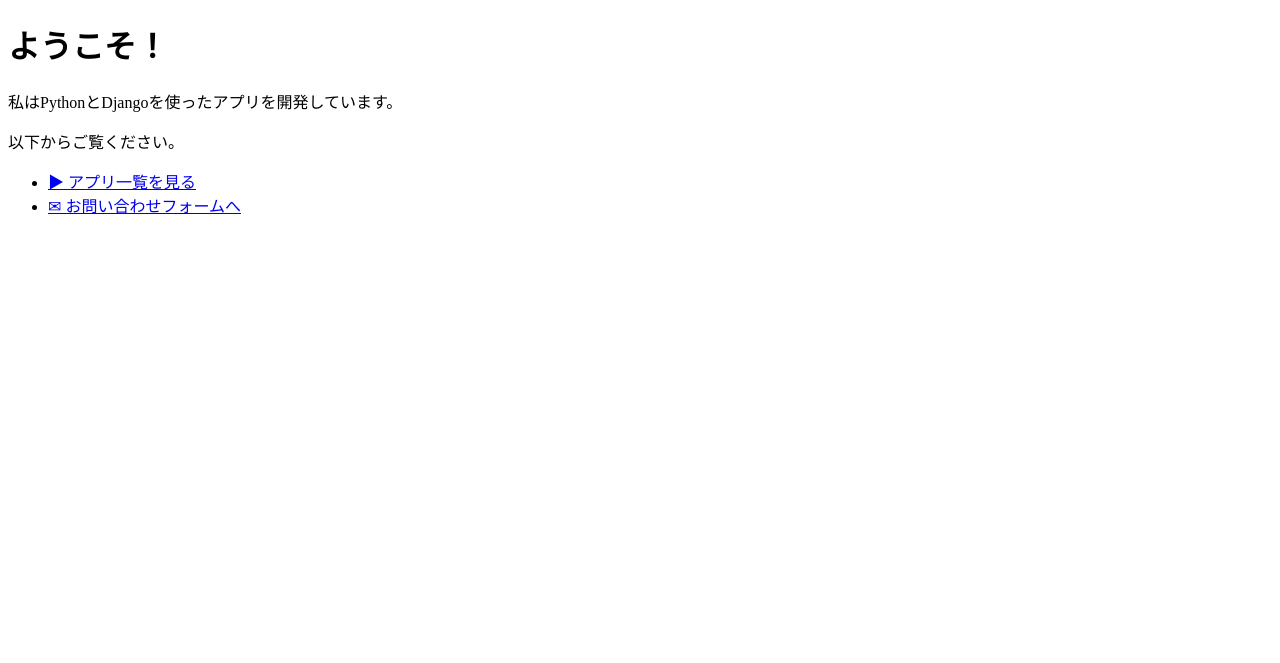
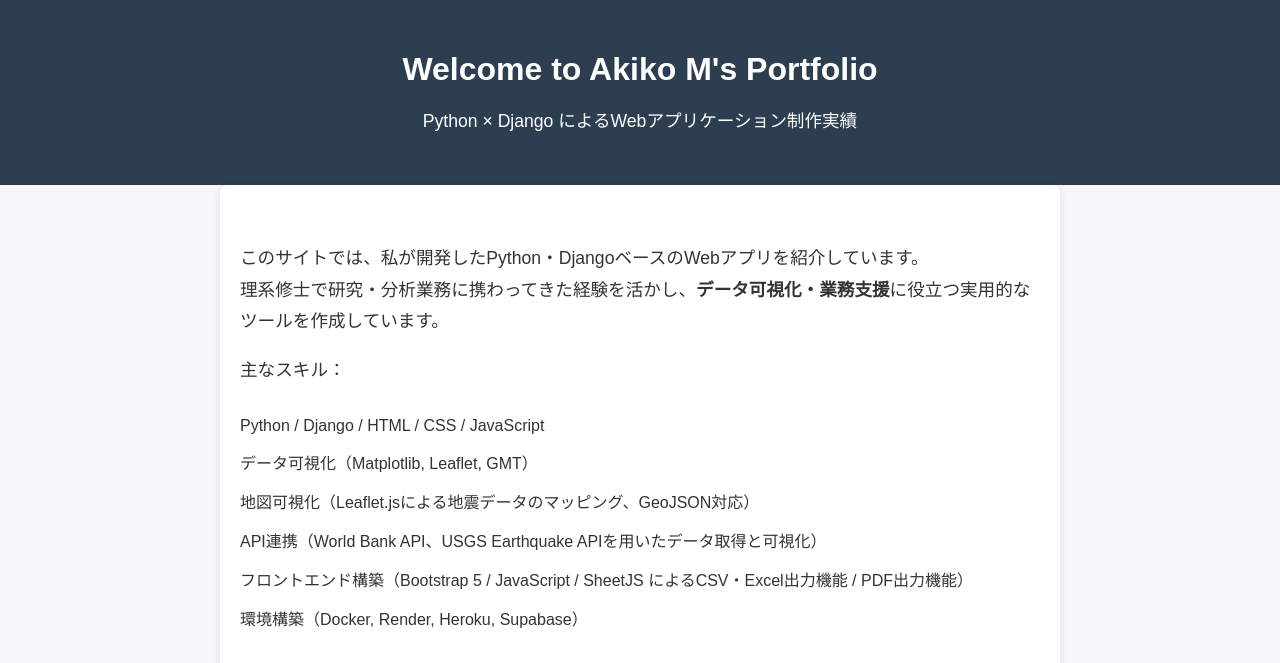
Before and after one commit to TechCat-Hello/portfolio-site, a Django app: page / in a window 1280 px wide. Shown: the top 663 px of the page. Before the commit the page ends 214 px from the top, so only its background shows below. Run offline with Django 5.2, Linux system fonts and the light colour scheme.

Commit message:
Update home.html and replace screenshots with new images under static/screenshots/

```diff
--- a/templates/home.html
+++ b/templates/home.html
@@ -1,17 +1,92 @@
+{% load static %}
 <!DOCTYPE html>
 <html lang="ja">
 <head>
     <meta charset="UTF-8">
-    <title>ポートフォリオサイト</title>
+    <title>ポートフォリオサイト | Python×Django開発</title>
+    <style>
+        body {
+            font-family: "Noto Sans JP", sans-serif;
+            background-color: #f5f7fa;
+            color: #333;
+            margin: 0;
+            padding: 0;
+        }
+        header {
+            background-color: #2c3e50;
+            color: white;
+            padding: 30px 20px;
+            text-align: center;
+        }
+        main {
+            padding: 40px 20px;
+            max-width: 800px;
+            margin: auto;
+            background: white;
+            border-radius: 8px;
+            box-shadow: 0 2px 8px rgba(0, 0, 0, 0.1);
+        }
+        h1 {
+            font-size: 2em;
+            margin-bottom: 10px;
+        }
+        p {
+            font-size: 1.1em;
+            line-height: 1.8;
+        }
+        ul {
+            list-style: none;
+            padding: 0;
+            margin-top: 30px;
+        }
+        li {
+            margin-bottom: 15px;
+        }
+        a {
+            display: inline-block;
+            text-decoration: none;
+            background-color: #2980b9;
+            color: white;
+            padding: 10px 20px;
+            border-radius: 4px;
+            transition: background-color 0.3s;
+        }
+        a:hover {
+            background-color: #3498db;
+        }
+        img {
+            max-width: 100%;
+            border-radius: 8px;
+            margin: 20px 0;
+        }
+    </style>
 </head>
 <body>
-    <h1>ようこそ！</h1>
-    <p>私はPythonとDjangoを使ったアプリを開発しています。</p>
-    <p>以下からご覧ください。</p>
+    <header>
+        <h1>Welcome to Akiko M's Portfolio</h1>
+        <p>Python × Django によるWebアプリケーション制作実績</p>
+    </header>
 
-    <ul>
-        <li><a href="{% url 'portfolio:apps_list' %}">▶ アプリ一覧を見る</a></li>
-        <li><a href="{% url 'portfolio:contact' %}">✉ お問い合わせフォームへ</a></li>
-    </ul>
+    <main>
+        <p>このサイトでは、私が開発したPython・DjangoベースのWebアプリを紹介しています。<br>
+        理系修士で研究・分析業務に携わってきた経験を活かし、<strong>データ可視化・業務支援</strong>に役立つ実用的なツールを作成しています。</p>
+
+        <p>主なスキル：</p>
+        <ul>
+            <li>Python / Django / HTML / CSS / JavaScript</li>
+            <li>データ可視化（Matplotlib, Leaflet, GMT）</li>
+            <li>地図可視化（Leaflet.jsによる地震データのマッピング、GeoJSON対応）</li>
+            <li>API連携（World Bank API、USGS Earthquake APIを用いたデータ取得と可視化）</li>
+            <li>フロントエンド構築（Bootstrap 5 / JavaScript / SheetJS によるCSV・Excel出力機能 / PDF出力機能）</li>
+            <li>環境構築（Docker, Render, Heroku, Supabase）</li>
+        </ul>
+
+        <img src="{% static 'screenshots/results.png' %}" alt="ポートフォリオのイメージ">
+
+        <ul>
+            <li><a href="{% url 'portfolio:apps_list' %}">▶ アプリ一覧を見る</a></li>
+            <li><a href="{% url 'portfolio:contact' %}">✉ お問い合わせフォームへ</a></li>
+        </ul>
+    </main>
 </body>
 </html>
```
Also changed, not shown: 6 other files.
